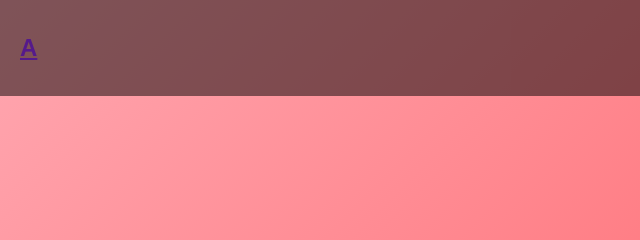
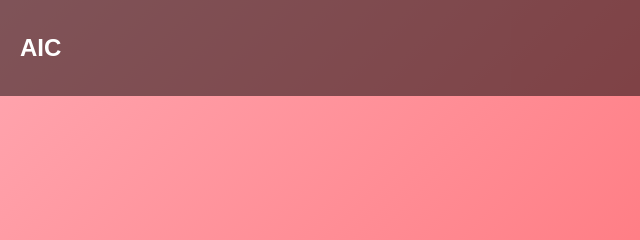
Before and after one commit to Artificial-intelligence-capsule/AIC-AI, a plain HTML site: page contact/contact.html in a window 1280 px wide. Shown: the top 240 px of the page, 0-640 px from the left. Drawn offline with Linux system fonts and the light colour scheme.

Commit message:
Update contact.html

```diff
--- a/contact/contact.html
+++ b/contact/contact.html
@@ -9,7 +9,7 @@
 </head>
 <body>
     <header>
-        <div class="logo"><a href="">A</a></div>
+        <div class="logo" href="">AIC</div>
         <nav>
             <ul>
                 <li><a href="">首頁</a></li>
```
